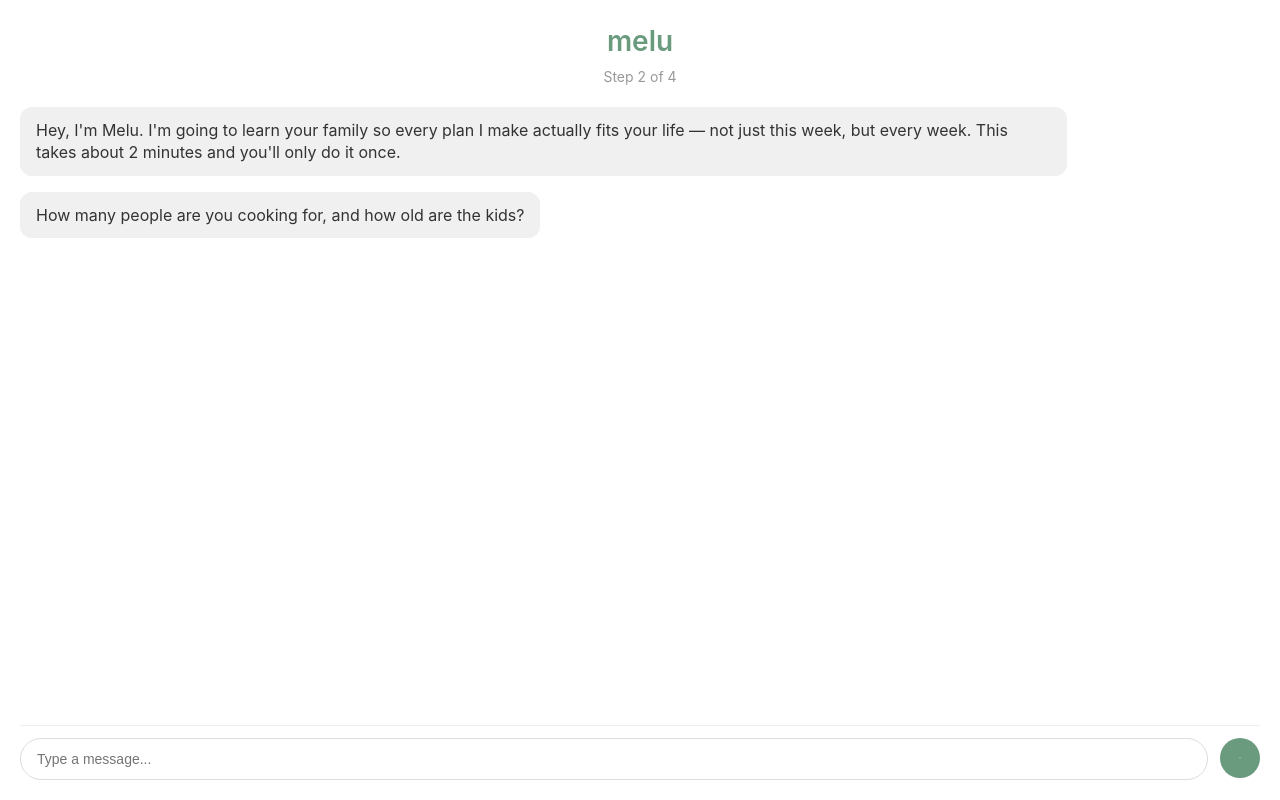
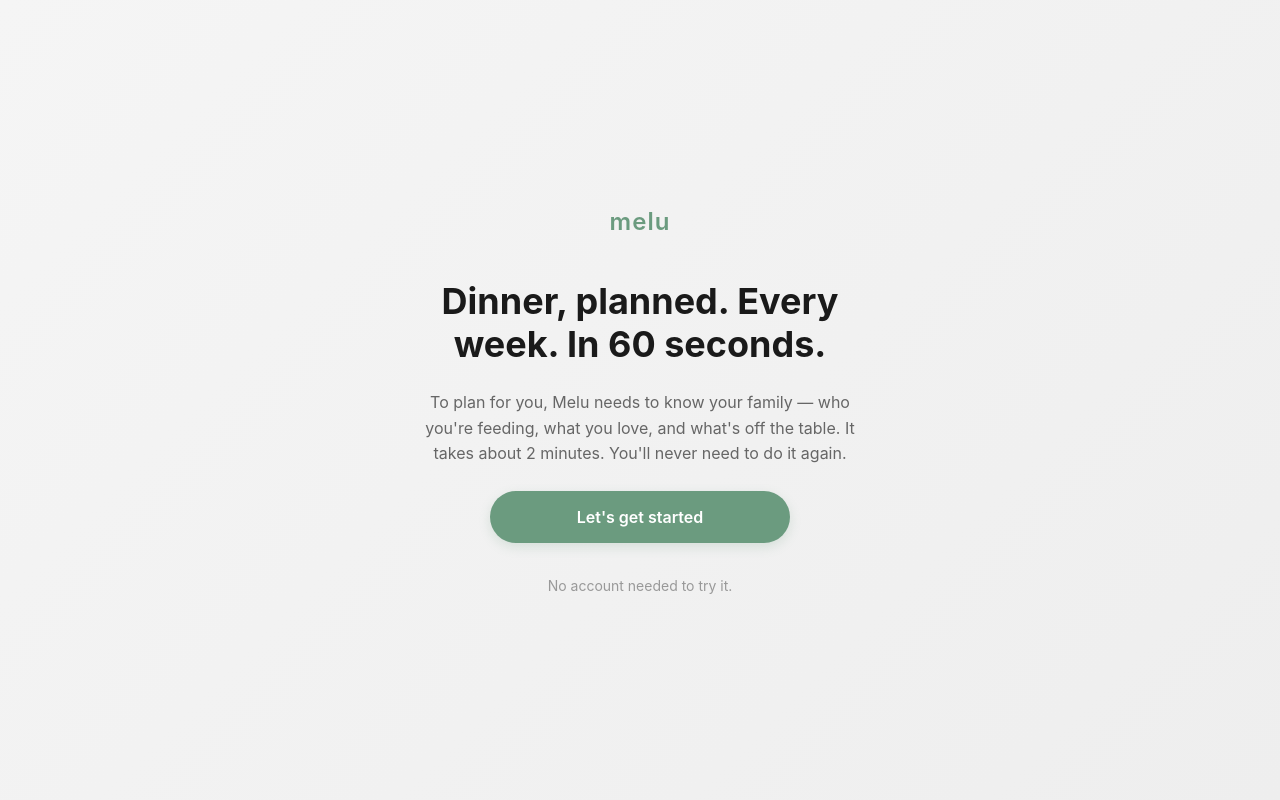
Before and after one commit to phillipchan1/melu-app, a React (Vite) app: page / in a window 1280 px wide. Built offline with nearby package versions, Linux system fonts and the light colour scheme.

Commit message:
Add Landing page and update routing for new MVP flow

```diff
--- a/src/App.tsx
+++ b/src/App.tsx
@@ -1,5 +1,6 @@
 import { BrowserRouter as Router, Routes, Route } from 'react-router-dom';
 import { useStore } from './store';
+import Landing from './pages/Landing';
 import Onboarding from './pages/Onboarding';
 import Dashboard from './pages/Dashboard';
 import WeekView from './pages/WeekView';
@@ -13,12 +14,17 @@
     <Router>
       <Routes>
         {!isOnboarded ? (
-          <Route path="*" element={<Onboarding />} />
+          <>
+            <Route path="/" element={<Landing />} />
+            <Route path="/onboarding" element={<Onboarding />} />
+            <Route path="*" element={<Landing />} />
+          </>
         ) : (
           <>
             <Route path="/" element={<Dashboard />} />
             <Route path="/week" element={<WeekView />} />
             <Route path="/grocery" element={<GroceryList />} />
+            <Route path="*" element={<Dashboard />} />
           </>
         )}
       </Routes>
--- /dev/null
+++ b/src/pages/Landing.css
@@ -0,0 +1,89 @@
+.landing {
+  display: flex;
+  align-items: center;
+  justify-content: center;
+  height: 100vh;
+  background: linear-gradient(135deg, #f5f5f5 0%, #eeeeee 100%);
+  padding: 20px;
+}
+
+.landing-container {
+  display: flex;
+  flex-direction: column;
+  align-items: center;
+  text-align: center;
+  max-width: 500px;
+  gap: 24px;
+}
+
+.landing-logo {
+  font-size: 24px;
+  color: #6b9b7f;
+  font-weight: 600;
+  letter-spacing: 1px;
+  margin: 0;
+  margin-bottom: 16px;
+}
+
+.landing-title {
+  font-size: 36px;
+  font-weight: 700;
+  color: #1a1a1a;
+  line-height: 1.2;
+  margin: 0;
+}
+
+.landing-description {
+  font-size: 16px;
+  color: #666;
+  line-height: 1.6;
+  margin: 0;
+  max-width: 450px;
+}
+
+.landing-cta {
+  width: 100%;
+  max-width: 300px;
+  padding: 16px 32px;
+  background: #6b9b7f;
+  border: none;
+  border-radius: 28px;
+  color: white;
+  font-size: 16px;
+  font-weight: 600;
+  cursor: pointer;
+  transition: all 0.2s ease;
+  box-shadow: 0 4px 12px rgba(107, 155, 127, 0.2);
+}
+
+.landing-cta:hover {
+  opacity: 0.95;
+  box-shadow: 0 6px 16px rgba(107, 155, 127, 0.3);
+  transform: translateY(-2px);
+}
+
+.landing-cta:active {
+  transform: translateY(0);
+}
+
+.landing-footer {
+  font-size: 14px;
+  color: #999;
+  margin: 0;
+  margin-top: 8px;
+}
+
+@media (max-width: 480px) {
+  .landing-title {
+    font-size: 28px;
+  }
+
+  .landing-description {
+    font-size: 15px;
+  }
+
+  .landing-cta {
+    padding: 14px 28px;
+    font-size: 15px;
+  }
+}
--- /dev/null
+++ b/src/pages/Landing.tsx
@@ -0,0 +1,35 @@
+import { useNavigate } from 'react-router-dom';
+import './Landing.css';
+
+const Landing = () => {
+  const navigate = useNavigate();
+
+  return (
+    <div className="landing">
+      <div className="landing-container">
+        <h2 className="landing-logo">melu</h2>
+
+        <h1 className="landing-title">
+          Dinner, planned. Every week. In 60 seconds.
+        </h1>
+
+        <p className="landing-description">
+          To plan for you, Melu needs to know your family — who you're feeding, what you love, and what's off the table. It takes about 2 minutes. You'll never need to do it again.
+        </p>
+
+        <button
+          className="landing-cta"
+          onClick={() => navigate('/onboarding')}
+        >
+          Let's get started
+        </button>
+
+        <p className="landing-footer">
+          No account needed to try it.
+        </p>
+      </div>
+    </div>
+  );
+};
+
+export default Landing;
--- a/src/pages/Onboarding.tsx
+++ b/src/pages/Onboarding.tsx
@@ -1,10 +1,12 @@
 import { useState } from 'react';
+import { useNavigate } from 'react-router-dom';
 import type { Message } from '../store';
 import { useStore } from '../store';
 import { Send } from 'lucide-react';
 import './Onboarding.css';
 
 const Onboarding = () => {
+  const navigate = useNavigate();
   const { messages, addMessage, setOnboarded } = useStore();
   const [input, setInput] = useState('');
   const [step, setStep] = useState(2); // Currently on step 2 of 4
@@ -45,7 +47,10 @@
           content: "Perfect. You're all set! I'm learning your family. Your first plan will be ready Sunday.",
         };
         // Complete onboarding
-        setTimeout(() => setOnboarded(true), 1000);
+        setTimeout(() => {
+          setOnboarded(true);
+          navigate('/');
+        }, 1500);
         setStep(4);
       } else {
         meluResponse = {
@@ -77,7 +82,10 @@
         content: "Perfect. You're all set! I'm learning your family. Your first plan will be ready Sunday.",
       };
       addMessage(meluResponse);
-      setTimeout(() => setOnboarded(true), 1000);
+      setTimeout(() => {
+        setOnboarded(true);
+        navigate('/');
+      }, 1500);
       setStep(4);
     }
 
```
